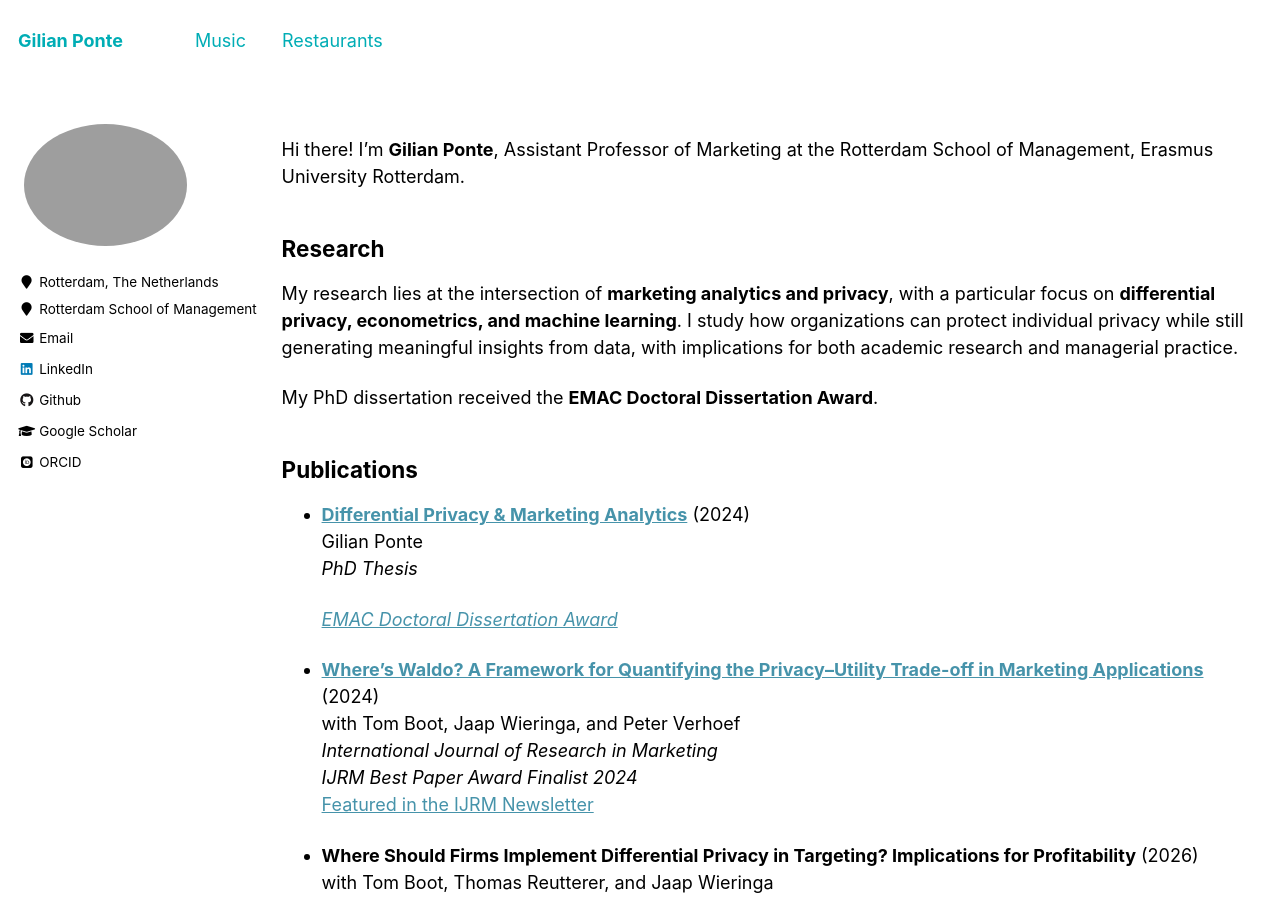
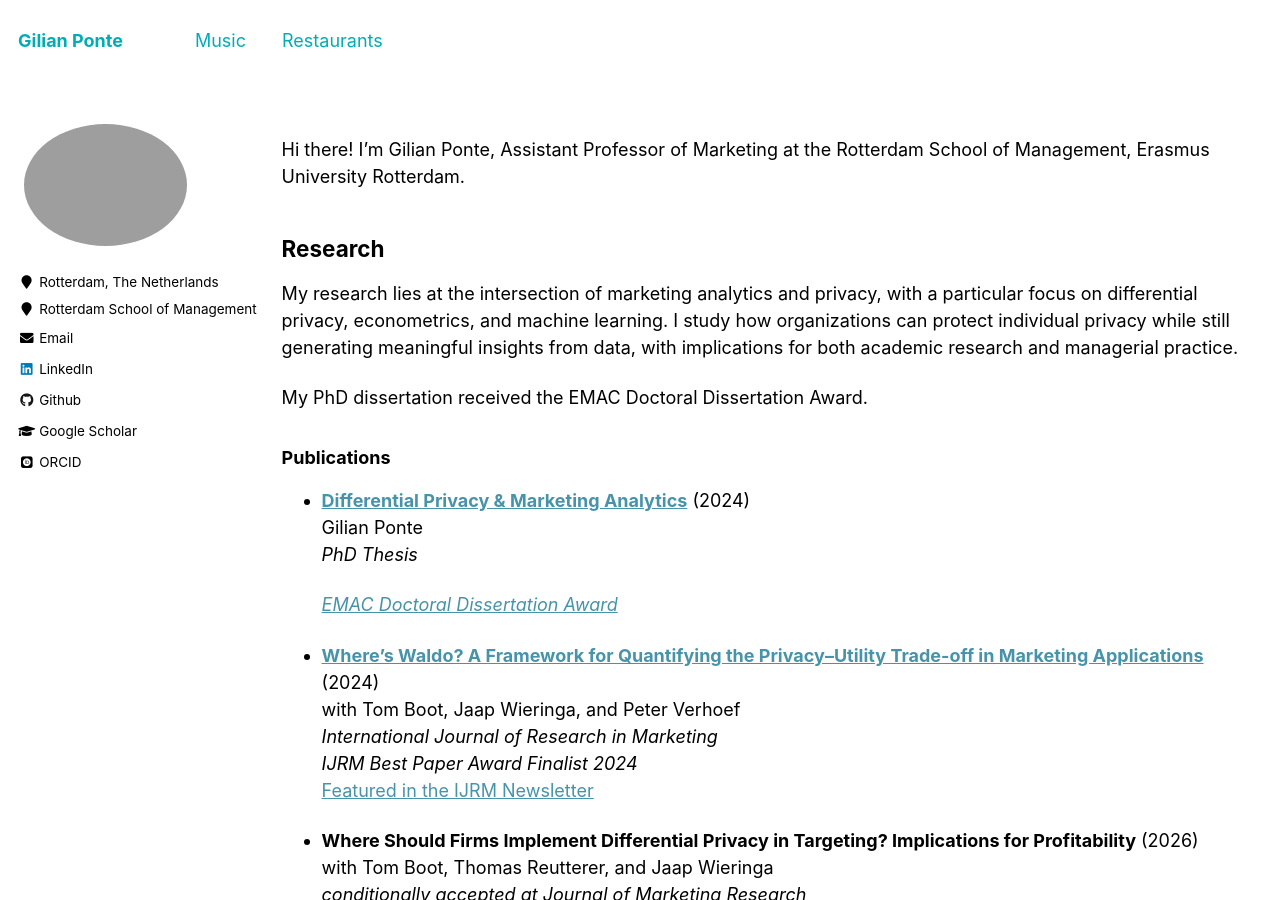
Before and after one commit to GilianPonte/gilianponte.github.io, a Jekyll site: the page built from _pages/year-archive.md, in a window 1280 px wide and 900 px high. Built offline with Jekyll 4.4.1, drawn with Linux system fonts in a browser that asks for light colours; some web fonts are replaced.

```diff
--- a/_pages/year-archive.md
+++ b/_pages/year-archive.md
@@ -8,15 +8,15 @@ redirect_from:
   - /wordpress/blog-posts/
 ---
 
-Hi there! I'm **Gilian Ponte**, Assistant Professor of Marketing at the Rotterdam School of Management, Erasmus University Rotterdam.
+Hi there! I'm Gilian Ponte, Assistant Professor of Marketing at the Rotterdam School of Management, Erasmus University Rotterdam.
 
 ## Research
 
-My research lies at the intersection of **marketing analytics and privacy**, with a particular focus on **differential privacy, econometrics, and machine learning**. I study how organizations can protect individual privacy while still generating meaningful insights from data, with implications for both academic research and managerial practice.
+My research lies at the intersection of marketing analytics and privacy, with a particular focus on differential privacy, econometrics, and machine learning. I study how organizations can protect individual privacy while still generating meaningful insights from data, with implications for both academic research and managerial practice.
 
-My PhD dissertation received the **EMAC Doctoral Dissertation Award**.
+My PhD dissertation received the EMAC Doctoral Dissertation Award.
 
-## Publications
+### Publications
 
 - **[Differential Privacy & Marketing Analytics](https://research.rug.nl/en/publications/differential-privacy-amp-marketing-analytics/)** (2024)
   Gilian Ponte
@@ -34,7 +34,7 @@ My PhD dissertation received the **EMAC Doctoral Dissertation Award**.
   with Tom Boot, Thomas Reutterer, and Jaap Wieringa
   *conditionally accepted at Journal of Marketing Research*
 
-## Work in Progress
+### Work in Progress
 
 I am currently working on the following projects, in order of maturity:
 
```
